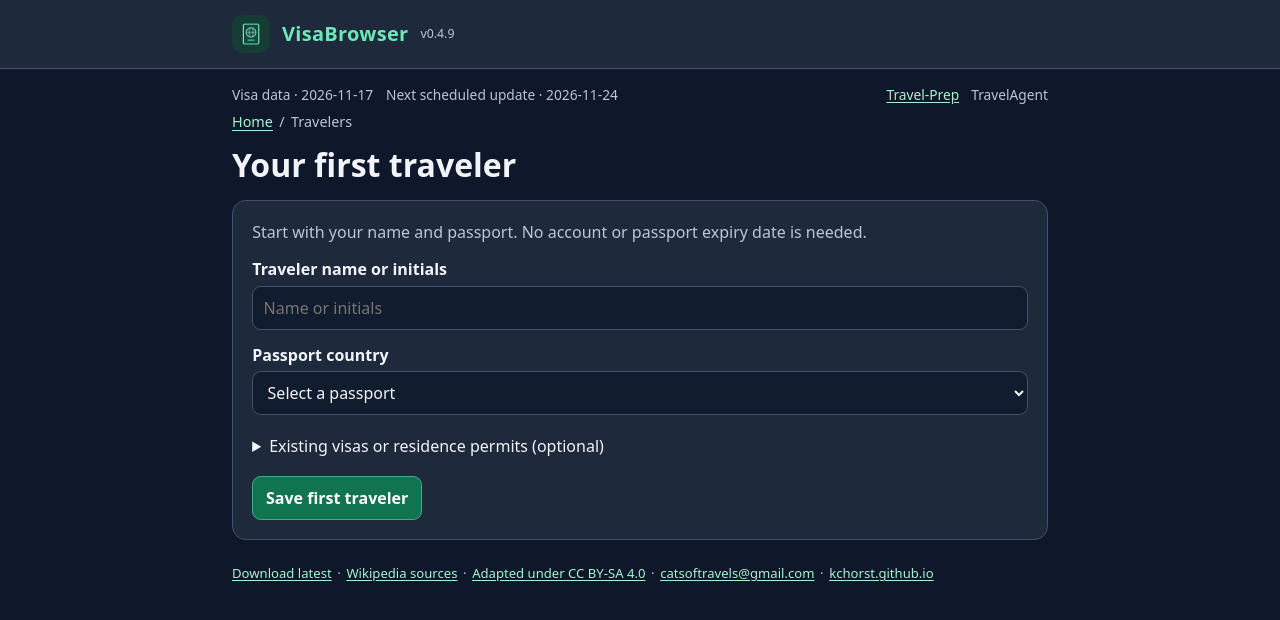
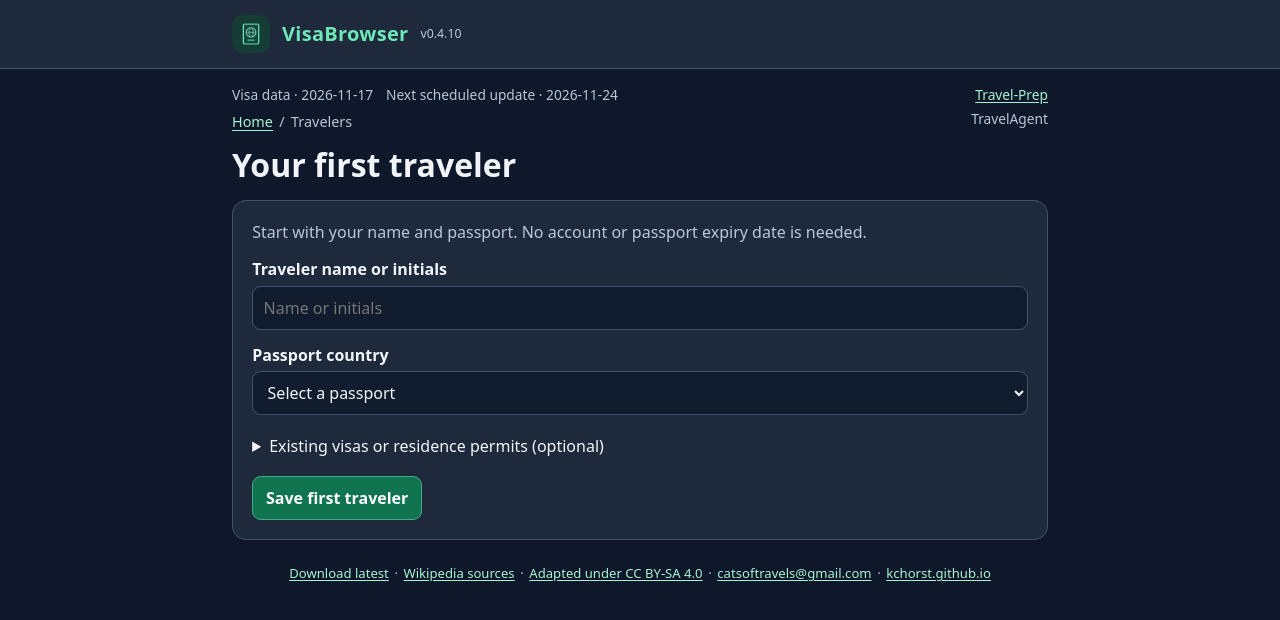
Before and after one commit to kchorst/VisaBrowser, a website with bundled scripts: page site/index.html in a window 1280 px wide. Built offline with nearby package versions, Linux system fonts and the light colour scheme.

Commit message:
Release VisaBrowser v0.4.10 with footer and header alignment

```diff
--- a/package.json
+++ b/package.json
@@ -1,6 +1,6 @@
 {
   "name": "visabrowser",
-  "version": "0.4.9",
+  "version": "0.4.10",
   "private": true,
   "type": "module",
   "scripts": {
--- a/site/styles.css
+++ b/site/styles.css
@@ -27,8 +27,7 @@ body { margin: 0; line-height: 1.5; }
 @media (max-width: 540px) { .tabs { grid-template-columns: repeat(2, minmax(0, 1fr)); } }
 .page-meta { display: grid; grid-template-columns: minmax(0, 1fr) auto; gap: .35rem 1rem; margin-bottom: .8rem; }
 .data-dates { display: flex; flex-wrap: wrap; gap: .2rem .8rem; font-size: .86rem; }
-.travel-tools { display: flex; flex-wrap: wrap; justify-content: flex-end; align-content: start; gap: .2rem .75rem; font-size: .86rem; }
-@media (max-width: 540px) { .travel-tools { flex-direction: column; text-align: right; } }
+.travel-tools { display: flex; flex-direction: column; align-items: flex-end; gap: .2rem; font-size: .86rem; }
 .breadcrumb { display: flex; flex-wrap: wrap; align-items: center; gap: .4rem; color: var(--muted); font-size: .9rem; margin-top: .35rem; }
 .visa-section { border-color: #73849b; background: #172235; }
 .visa-section > legend { font-size: 1.05rem; font-weight: 750; }
@@ -78,7 +77,7 @@ legend { padding-inline: .35rem; }
 .detail-notes { color: var(--muted); font-size: .92rem; }
 .detail-notes p + p { margin-top: .55rem; }
 summary { cursor: pointer; padding-block: .35rem; }
-footer { display: flex; flex-wrap: wrap; gap: .35rem; color: var(--muted); margin-top: 1.5rem; font-size: .82rem; }
+footer { display: flex; flex-wrap: wrap; justify-content: center; text-align: center; gap: .35rem; color: var(--muted); margin-top: 1.5rem; font-size: .82rem; }
 dialog { width: min(36rem, calc(100vw - 2rem)); max-height: calc(100dvh - 2rem); overflow: auto; color: inherit; background: var(--panel); border: 1px solid var(--line); border-radius: .85rem; padding: 1rem; }
 dialog::backdrop { background: #020617bd; }
 #app-update { margin-bottom: .8rem; }
--- a/site/version.js
+++ b/site/version.js
@@ -1 +1 @@
-export const version = '0.4.9';
+export const version = '0.4.10';
```
Also changed, not shown: USER_GUIDE.md (+1 -1 lines), README.md.
